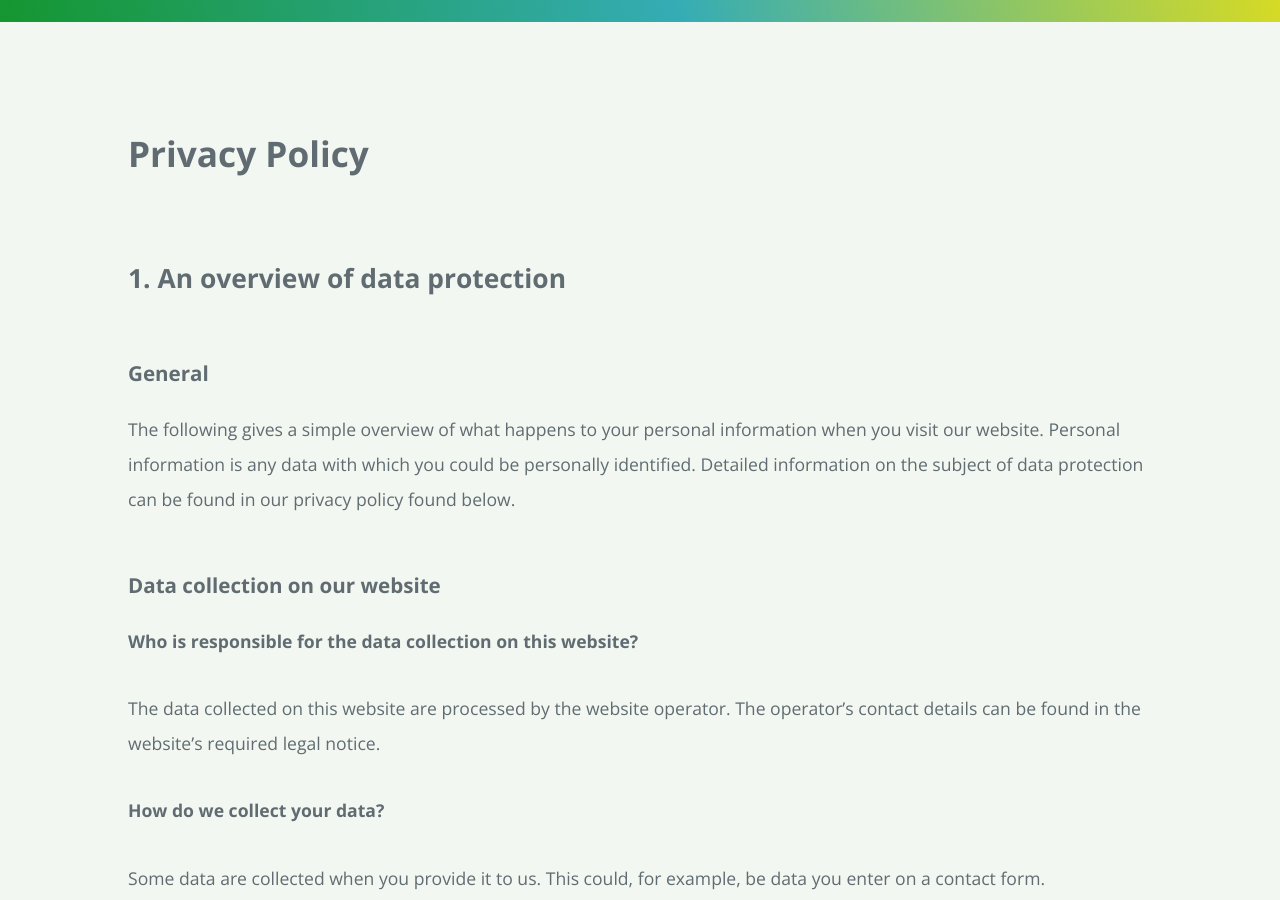
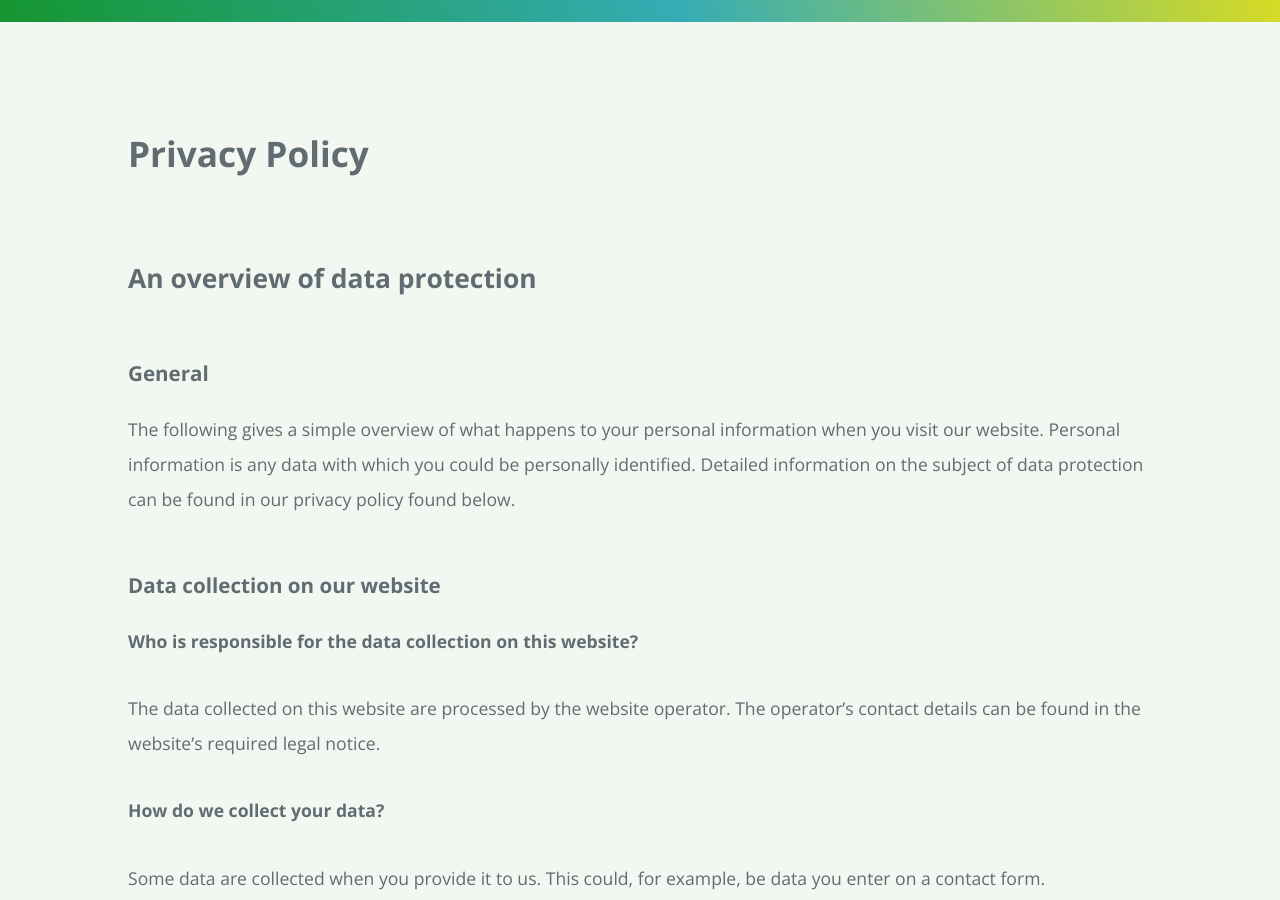
Before and after one commit to discontinued-civictech/discontinued-civictech.github.io, a Jekyll site: the page built from privacy.md, in a window 1280 px wide and 900 px high, scrolled down 469 px. Built offline with Jekyll 4.4.1, drawn with Linux system fonts in a browser that asks for light colours; our own code applies the rules of GitHub Pages for plain Markdown files.

Commit message:
modified privacy.md

```diff
--- a/privacy.md
+++ b/privacy.md
@@ -5,7 +5,7 @@ layout: default
 
 # Privacy Policy
 
-## 1. An overview of data protection
+## An overview of data protection
 
 ### General
 The following gives a simple overview of what happens to your personal information when you visit our website. Personal information is any data with which you could be personally identified. Detailed information on the subject of data protection can be found in our privacy policy found below.
```
